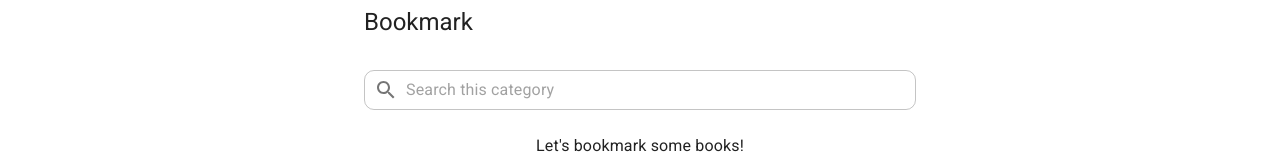
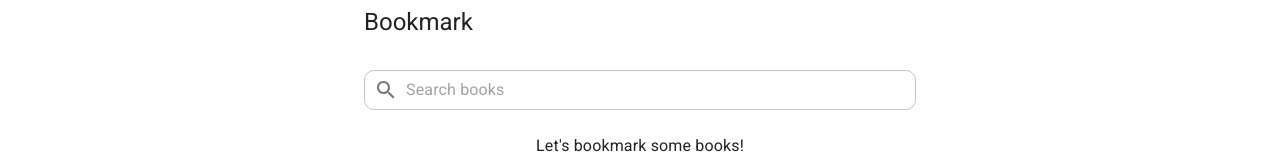
Before and after one commit to yusfiadi/deall-books, a Next.js app: page /bookmark in a window 1280 px wide. Shown: the part 127-287 px from the top of the page. Built offline with nearby package versions, Linux system fonts and the light colour scheme.

Commit message:
fix foldering location

```diff
--- a/pages/components/Book/BookCard.tsx
+++ b/components/Book/BookCard.tsx
@@ -57,7 +57,11 @@ const BookCard = (props: Props) => {
           height={600}
           image={props.book.cover_url}
           alt={props.book.title}
-          style={{ height: "100%", objectFit: "initial", borderRadius: "10px" }}
+          style={{
+            height: "100%",
+            objectFit: "initial",
+            borderRadius: "10px",
+          }}
         />
         <CardContent style={{ padding: "10px 0" }}>
           <BookTitleStyled variant="body1">{props.book.title}</BookTitleStyled>
--- a/pages/components/Book/BookGrid.tsx
+++ b/components/Book/BookGrid.tsx
@@ -1,7 +1,7 @@
 import React from "react";
 import Grid from "@mui/material/Grid";
 
-import BookCard from "../Book/BookCard";
+import BookCard from "./BookCard";
 
 type Props = {
   books: {
--- a/pages/components/Category/CategoryChip.tsx
+++ b/components/Category/CategoryChip.tsx
@@ -16,6 +16,7 @@ const CategoryChip = (props: Props) => {
   const handleSelectCategory = (categoryId: number) => {
     router.push(categoryId === 1 ? `` : `?categoryId=${categoryId}`);
   };
+
   return (
     <Chip
       style={{ border: "1px solid rgba(0, 0, 0, 0.08)" }}
--- a/pages/components/Input/SearchInput.tsx
+++ b/components/Input/SearchInput.tsx
@@ -8,6 +8,7 @@ import SearchIcon from "@mui/icons-material/Search";
 type Props = {
   keyword: string;
   handleChange: (event: any) => void;
+  isBookmarkPage?: boolean;
 };
 
 const SearchInput = (props: Props) => {
@@ -17,7 +18,9 @@ const SearchInput = (props: Props) => {
       <OutlinedInput
         id="search-keyword"
         type={"text"}
-        placeholder="Search this category"
+        placeholder={
+          props.isBookmarkPage ? "Search books" : "Search this category"
+        }
         value={props.keyword}
         size={"small"}
         onChange={props.handleChange}
--- a/pages/bookmark.tsx
+++ b/pages/bookmark.tsx
@@ -1,12 +1,13 @@
 import React, { useState, useEffect, useRef } from "react";
 import type { NextPage } from "next";
+import { GetServerSideProps } from "next";
 import Container from "@mui/material/Container";
 import Typography from "@mui/material/Typography";
 
 import styles from "../styles/Home.module.css";
-import AppBar from "./components/AppBar/AppBar";
-import BookGrid from "./components/Book/BookGrid";
-import SearchInput from "./components/Input/SearchInput";
+import AppBar from "../components/AppBar/AppBar";
+import BookGrid from "../components/Book/BookGrid";
+import SearchInput from "../components/Input/SearchInput";
 
 const MyBooksPage: NextPage = () => {
   const [myBooks, setMyBooks] = useState<any>([]);
@@ -59,6 +60,7 @@ const MyBooksPage: NextPage = () => {
           <SearchInput
             keyword={keyword}
             handleChange={(event: any) => handleChange(event)}
+            isBookmarkPage={true}
           />
           {filterByKeyword().length > 0 ? (
             <BookGrid
@@ -81,4 +83,10 @@ const MyBooksPage: NextPage = () => {
   );
 };
 
+export const getServerSideProps: GetServerSideProps = async (context) => {
+  return {
+    props: {}, // will be passed to the page component as props
+  };
+};
+
 export default MyBooksPage;
```
Also changed, not shown: pages/index.tsx (+5 -5 lines), components/Alert/SuccessBookmarkAlert.tsx (renamed from pages/components/Alert/SuccessBookmarkAlert.tsx), components/AppBar/AppBar.tsx (renamed from pages/components/AppBar/AppBar.tsx), components/Book/BookModal.tsx (renamed from pages/components/Book/BookModal.tsx), components/Button/PageButton.tsx (renamed from pages/components/Button/PageButton.tsx), components/Category/CategoryStack.tsx (renamed from pages/components/Category/CategoryStack.tsx).
